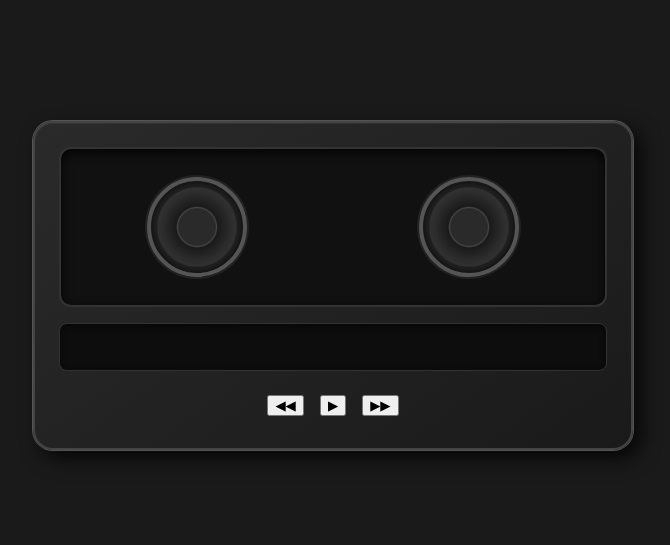
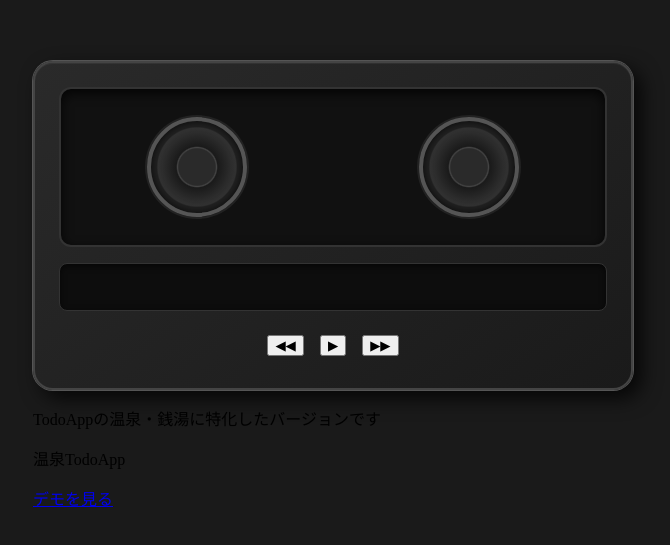
Before and after one commit to komekoneko/BoomboxApp, a React (Vite) app in the folder boombox/: page / in a window 1280 px wide. Shown: the part 115-660 px from the top of the page, without its empty margins (307-977 px from the left). Built offline with nearby package versions, Linux system fonts and the light colour scheme.

Commit message:
add Content表示

```diff
--- a/boombox/src/App.tsx
+++ b/boombox/src/App.tsx
@@ -10,24 +10,46 @@ function App() {
     id: number;
     title: string;
     src: string;
-    content: string;
+    content: {
+      projectName: string;
+      description: string;
+      url: string;
+    };
   };
 
   const track: Track[] = [
-    { id: 1, title: "2_23_AM", src: "/2_23_AM.mp3", content: "温泉TodoApp" },
+    {
+      id: 1,
+      title: "2_23_AM",
+      src: "/2_23_AM.mp3",
+      content: {
+        projectName: "温泉TodoApp",
+        description: "TodoAppの温泉・銭湯に特化したバージョンです",
+        url: "https://onsen-sento-app.vercel.app/",
+      },
+    },
     {
       id: 2,
       title: "週末京都現実逃避",
       src: "週末京都現実逃避.mp3",
-      content: "Githubユーザー検索App",
+      content: {
+        projectName: "Githubユーザー検索App",
+        description: "Githubユーザーの詳しい情報を知ることができます",
+        url: "https://github-user-search-one-red.vercel.app/",
+      },
     },
     {
       id: 3,
       title: "全てが終わる夜に",
       src: "全てが終わる夜に.mp3",
-      content: "BudgetApp",
+      content: {
+        projectName: "BudgetApp",
+        description:
+          "TodoAppに自動計算機能を加え、会計金額が事前にわかるようにしました",
+        url: "https://budget-book-vert-six.vercel.app/",
+      },
     },
-  ]
+  ];
 
   // 前の曲に戻る
   const prevTrack = () => {
@@ -39,8 +61,8 @@ function App() {
       audioRef.current.play();
       setIsPlaying(true);
     }
-  }
-// 次の曲に映る
+  };
+  // 次の曲に映る
   const nextTrack = () => {
     audioRef.current.pause();
     const nextIndex = currentIndex === track.length - 1 ? 0 : currentIndex + 1;
@@ -52,6 +74,7 @@ function App() {
     }
   };
 
+  // 再生・停止切り替え
   const togglePlay = () => {
     if (isPlaying) {
       audioRef.current.pause();
@@ -80,6 +103,13 @@ function App() {
           <button onClick={nextTrack}>▶▶</button>
         </div>
       </div>
+
+      <div className="content">
+        <p>{track[currentIndex].content.description}</p>
+        <p>{track[currentIndex].content.projectName}</p>
+        <a href= {track[currentIndex].content.url} target="_blank">デモを見る</a>
+
+      </div>
     </>
   );
 }
```
